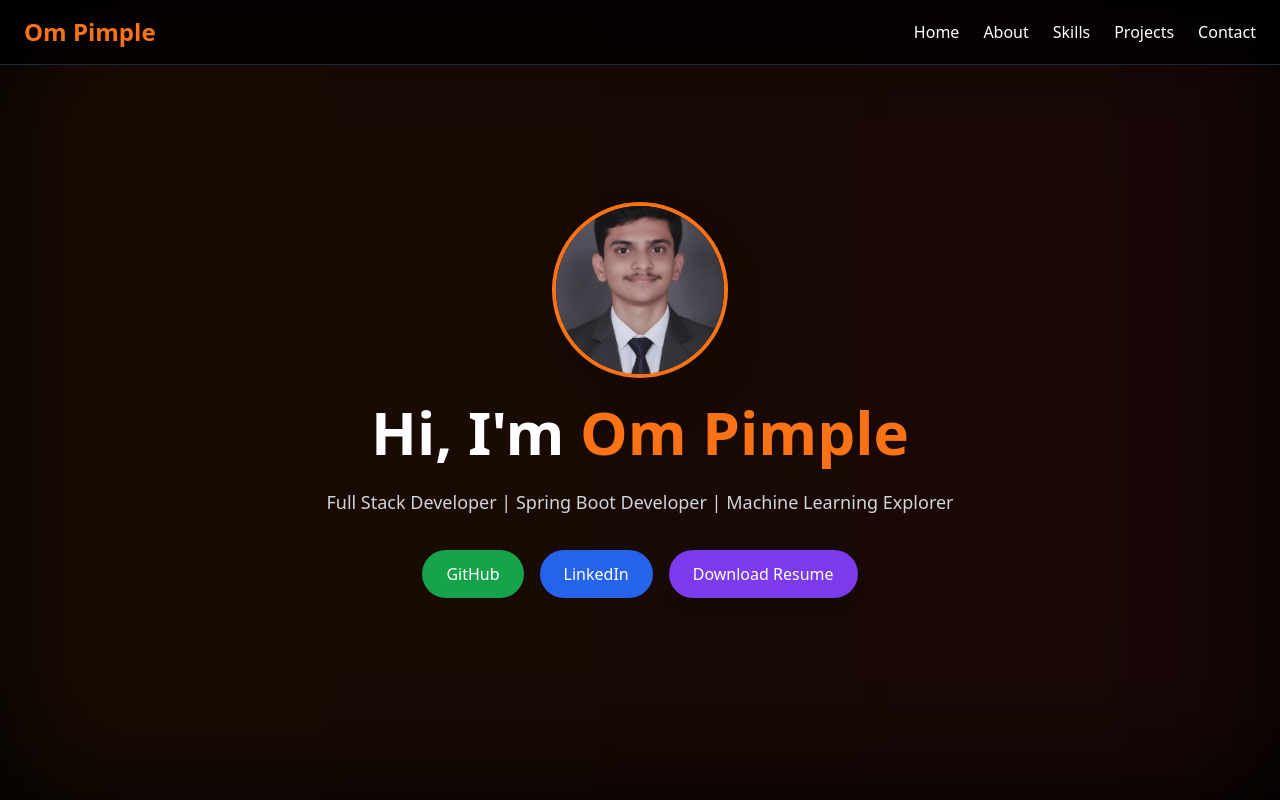
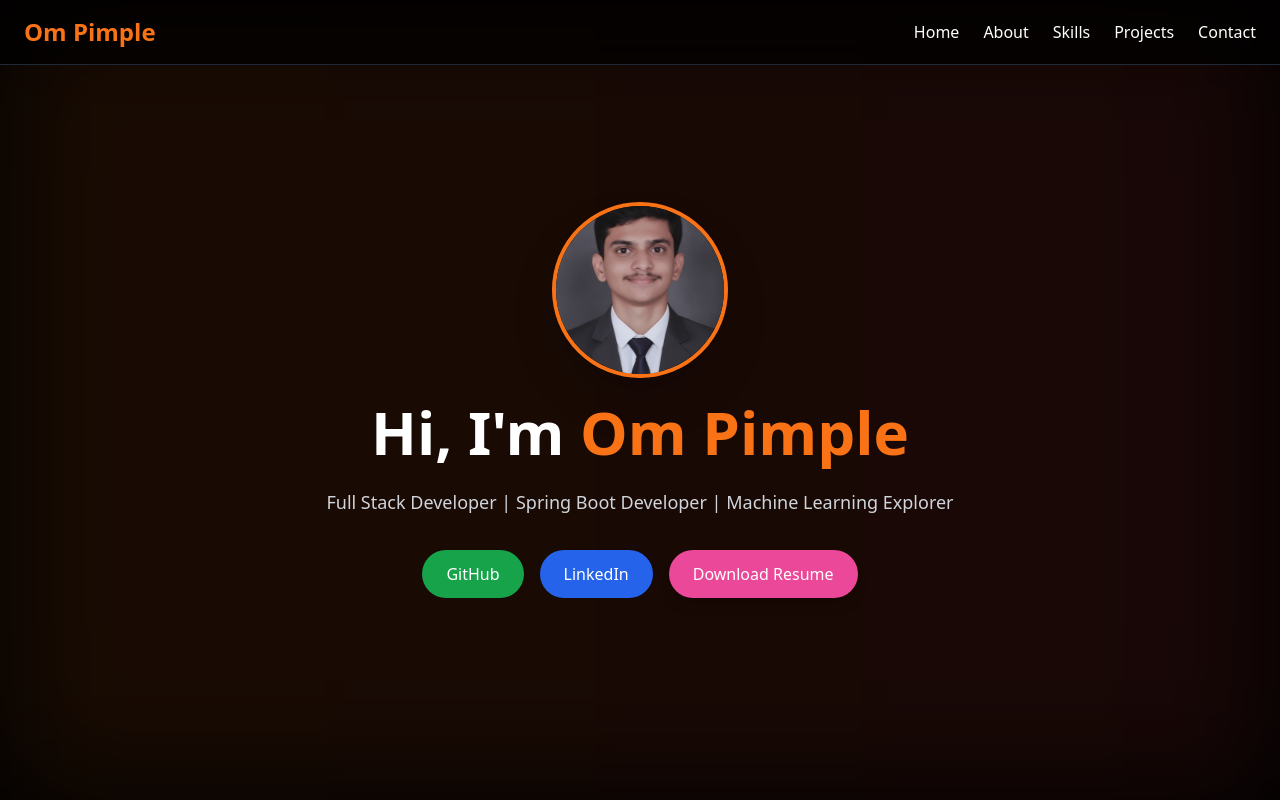
Before and after one commit to OmPimple26/My-Personal-Portfolio, a React (Vite) app: page / in a window 1280 px wide. Shown: the top 800 px of the page. Built offline with nearby package versions, Linux system fonts and the light colour scheme.

Commit message:
Changed {Download Resume} colour

```diff
--- a/src/components/Hero.jsx
+++ b/src/components/Hero.jsx
@@ -68,7 +68,7 @@ const Hero = () => {
         <a
           href="/Om_Pimple_Resume.pdf"
           download
-          className="bg-violet-600 hover:bg-violet-700 px-6 py-3 rounded-full transition duration-300 shadow-lg"
+          className="bg-pink-500 hover:bg-pink-600 px-6 py-3 rounded-full transition duration-300 shadow-lg"
         >
           Download Resume
         </a>
```
